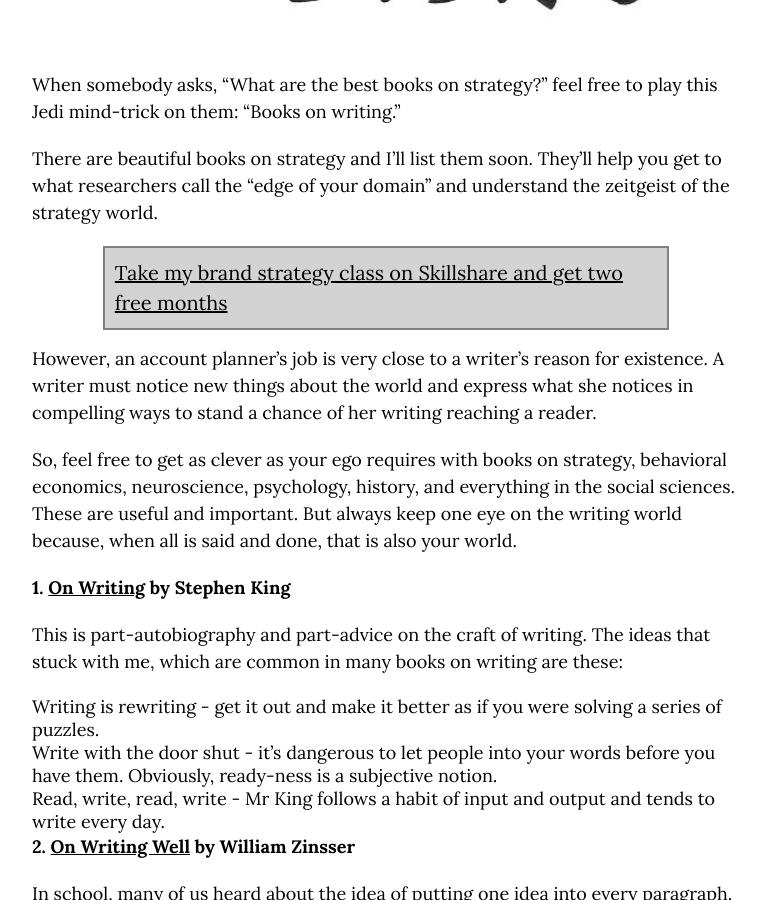
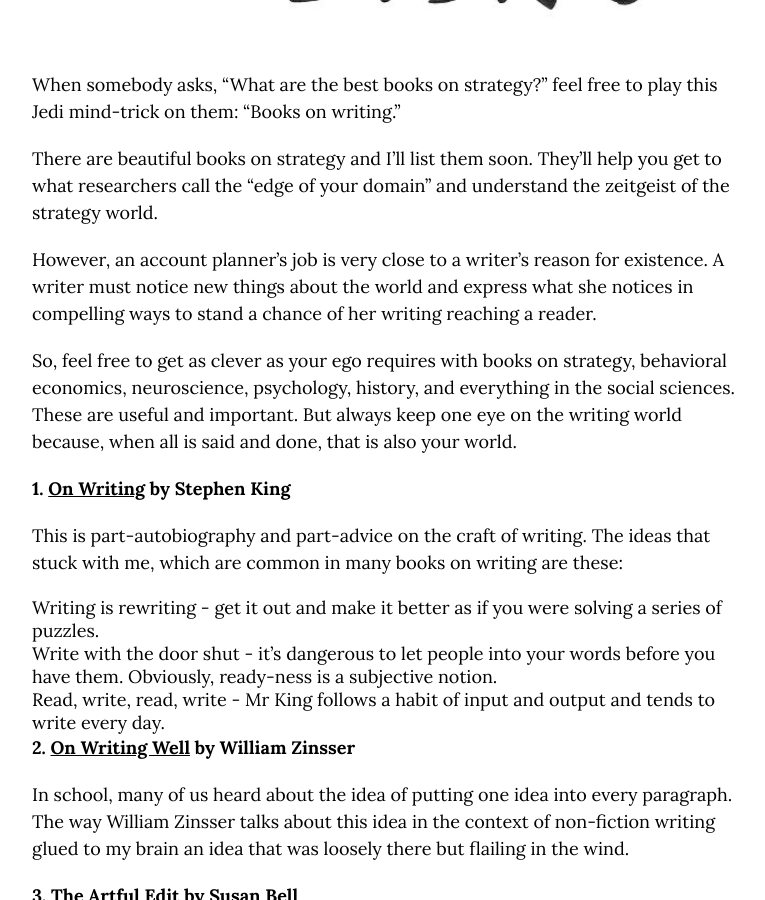
Before and after one commit to markhpollard/markhpollard.github.io, a Jekyll site: the page built from _resources/test-2.md, in a window 1280 px wide and 900 px high, scrolled down 856 px. Shown: the whole window, without its empty margins (254-1019 px from the left). Built offline with Jekyll 4.4.1, drawn with Linux system fonts in a browser that asks for light colours; nearby versions of some CDN libraries.

Commit message:
Updated Test 2

```diff
--- a/_resources/test-2.md
+++ b/_resources/test-2.md
@@ -22,8 +22,6 @@
 When somebody asks, "What are the best books on strategy?" feel free to play this Jedi mind-trick on them: "Books on writing."
 
 There are beautiful books on strategy and I'll list them soon. They'll help you get to what researchers call the "edge of your domain" and understand the zeitgeist of the strategy world.
-
-{% include promo.html %}
 
 However, an account planner's job is very close to a writer's reason for existence. A writer must notice new things about the world and express what she notices in compelling ways to stand a chance of her writing reaching a reader.
 
```
